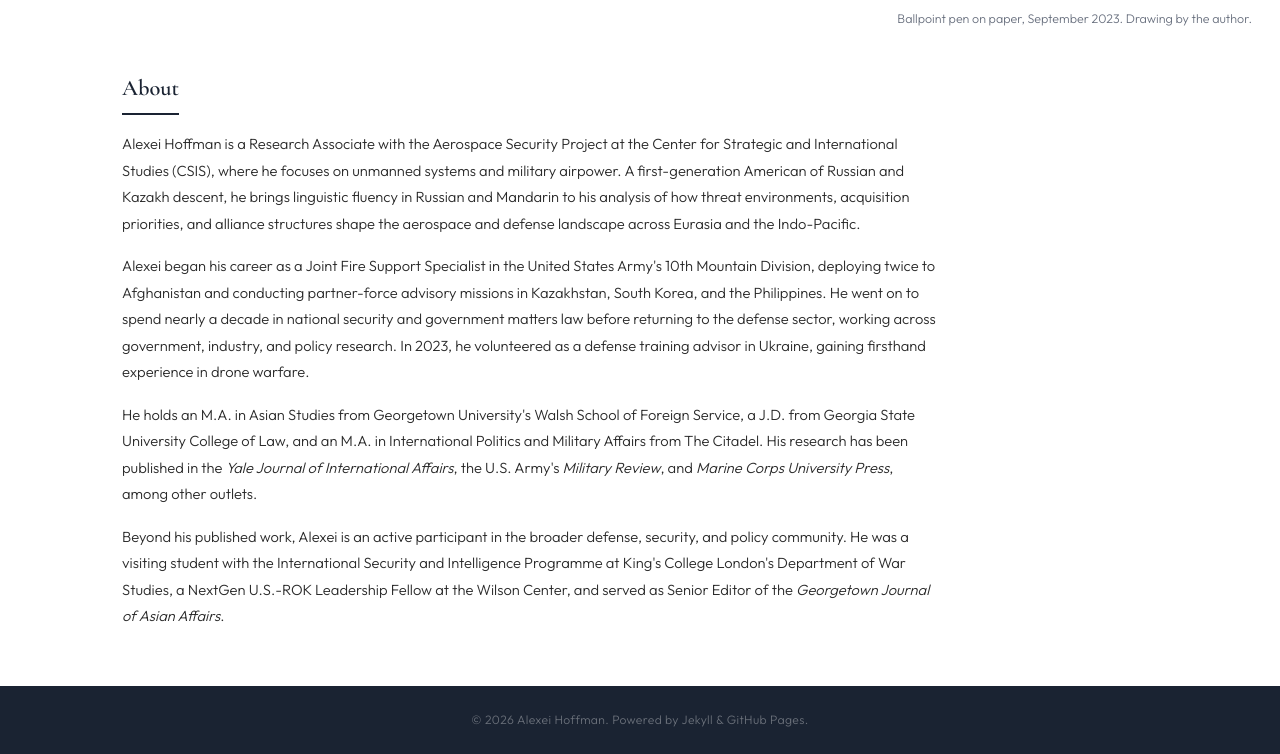
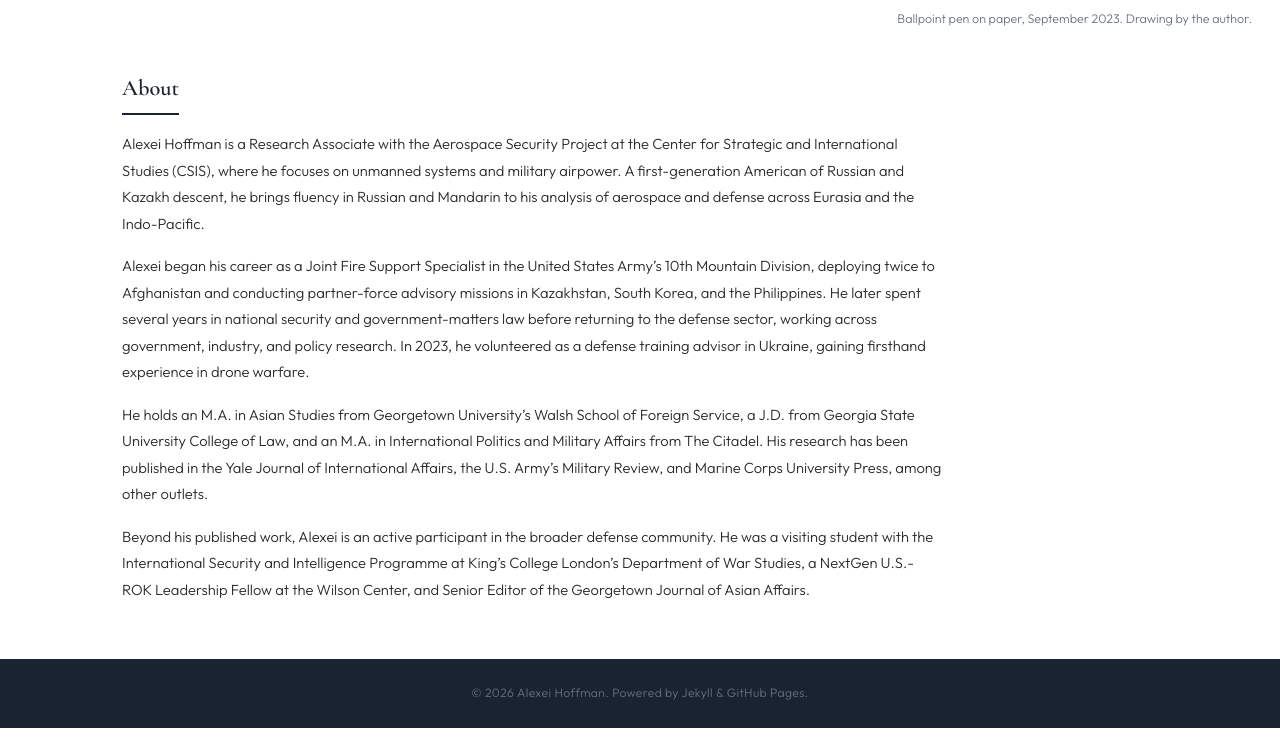
Before and after one commit to a-novi13-byte/a-novi13-byte.github.io, a Jekyll site: the page built from index.html, in a window 1280 px wide and 1094 px high. Shown: the part 340-1094 px from the top of the window. Built offline with Jekyll 4.4.1, drawn with Linux system fonts in a browser that asks for light colours.

Commit message:
Update index.html

```diff
--- a/index.html
+++ b/index.html
@@ -28,8 +28,8 @@ title: Home
 <p class="hero-credit">Ballpoint pen on paper, September 2023. Drawing by the author.</p>
 <section class="about-section">
   <h2 class="about-heading">About</h2>
-  <p>Alexei Hoffman is a Research Associate with the Aerospace Security Project at the Center for Strategic and International Studies (CSIS), where he focuses on unmanned systems and military airpower. A first-generation American of Russian and Kazakh descent, he brings linguistic fluency in Russian and Mandarin to his analysis of how threat environments, acquisition priorities, and alliance structures shape the aerospace and defense landscape across Eurasia and the Indo-Pacific.</p>
-  <p>Alexei began his career as a Joint Fire Support Specialist in the United States Army's 10th Mountain Division, deploying twice to Afghanistan and conducting partner-force advisory missions in Kazakhstan, South Korea, and the Philippines. He went on to spend nearly a decade in national security and government matters law before returning to the defense sector, working across government, industry, and policy research. In 2023, he volunteered as a defense training advisor in Ukraine, gaining firsthand experience in drone warfare.</p>
-  <p>He holds an M.A. in Asian Studies from Georgetown University's Walsh School of Foreign Service, a J.D. from Georgia State University College of Law, and an M.A. in International Politics and Military Affairs from The Citadel. His research has been published in the <em>Yale Journal of International Affairs</em>, the U.S. Army's <em>Military Review</em>, and <em>Marine Corps University Press</em>, among other outlets.</p>
-  <p>Beyond his published work, Alexei is an active participant in the broader defense, security, and policy community. He was a visiting student with the International Security and Intelligence Programme at King's College London's Department of War Studies, a NextGen U.S.-ROK Leadership Fellow at the Wilson Center, and served as Senior Editor of the <em>Georgetown Journal of Asian Affairs</em>.</p>
+  <p>Alexei Hoffman is a Research Associate with the Aerospace Security Project at the Center for Strategic and International Studies (CSIS), where he focuses on unmanned systems and military airpower. A first-generation American of Russian and Kazakh descent, he brings fluency in Russian and Mandarin to his analysis of aerospace and defense across Eurasia and the Indo-Pacific.</p>
+  <p>Alexei began his career as a Joint Fire Support Specialist in the United States Army’s 10th Mountain Division, deploying twice to Afghanistan and conducting partner-force advisory missions in Kazakhstan, South Korea, and the Philippines. He later spent several years in national security and government-matters law before returning to the defense sector, working across government, industry, and policy research. In 2023, he volunteered as a defense training advisor in Ukraine, gaining firsthand experience in drone warfare.</p>
+  <p>He holds an M.A. in Asian Studies from Georgetown University’s Walsh School of Foreign Service, a J.D. from Georgia State University College of Law, and an M.A. in International Politics and Military Affairs from The Citadel. His research has been published in the Yale Journal of International Affairs, the U.S. Army’s Military Review, and Marine Corps University Press, among other outlets.</p>
+  <p>Beyond his published work, Alexei is an active participant in the broader defense community. He was a visiting student with the International Security and Intelligence Programme at King’s College London’s Department of War Studies, a NextGen U.S.-ROK Leadership Fellow at the Wilson Center, and Senior Editor of the Georgetown Journal of Asian Affairs.</p>
 </section>
```
